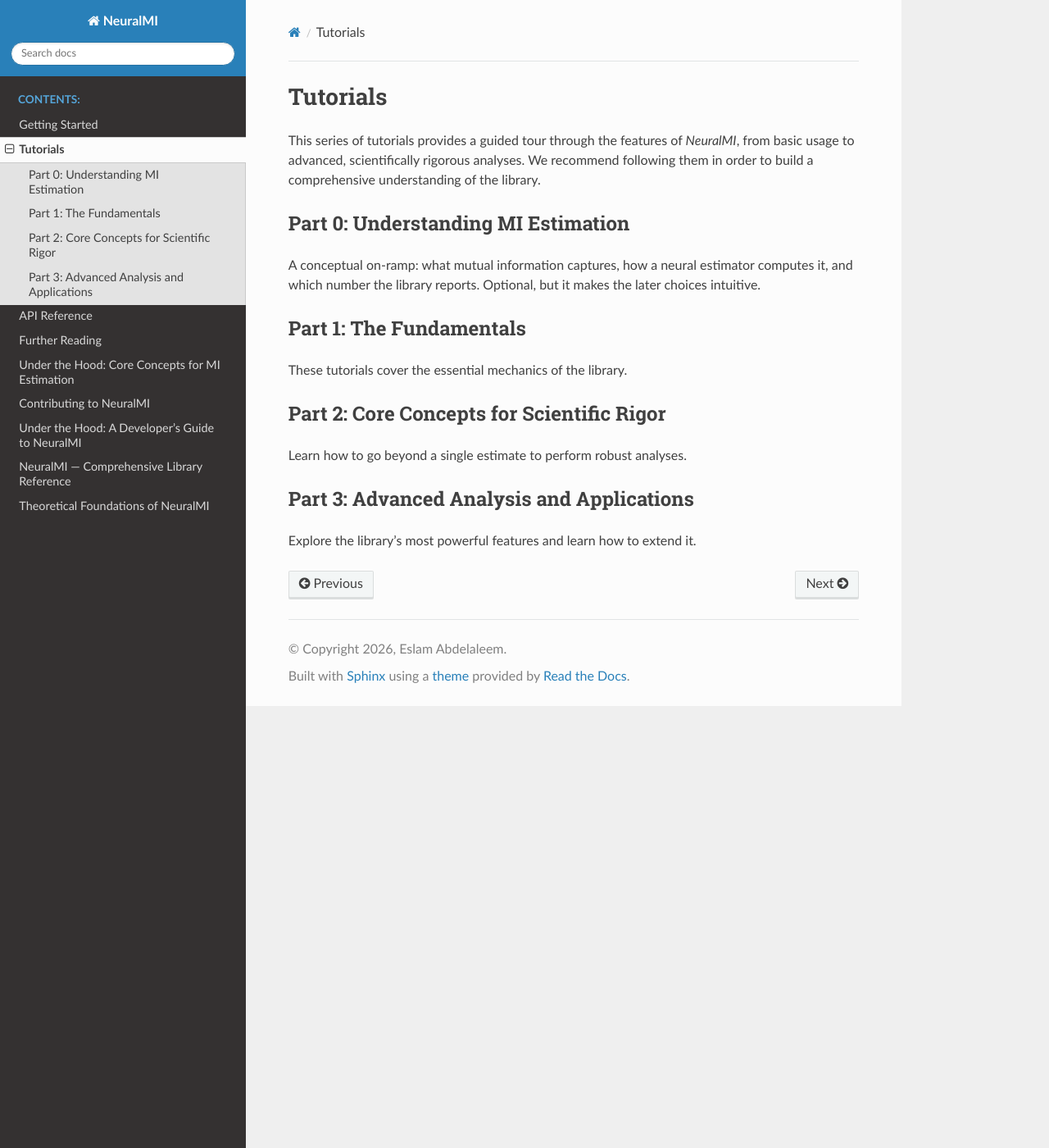
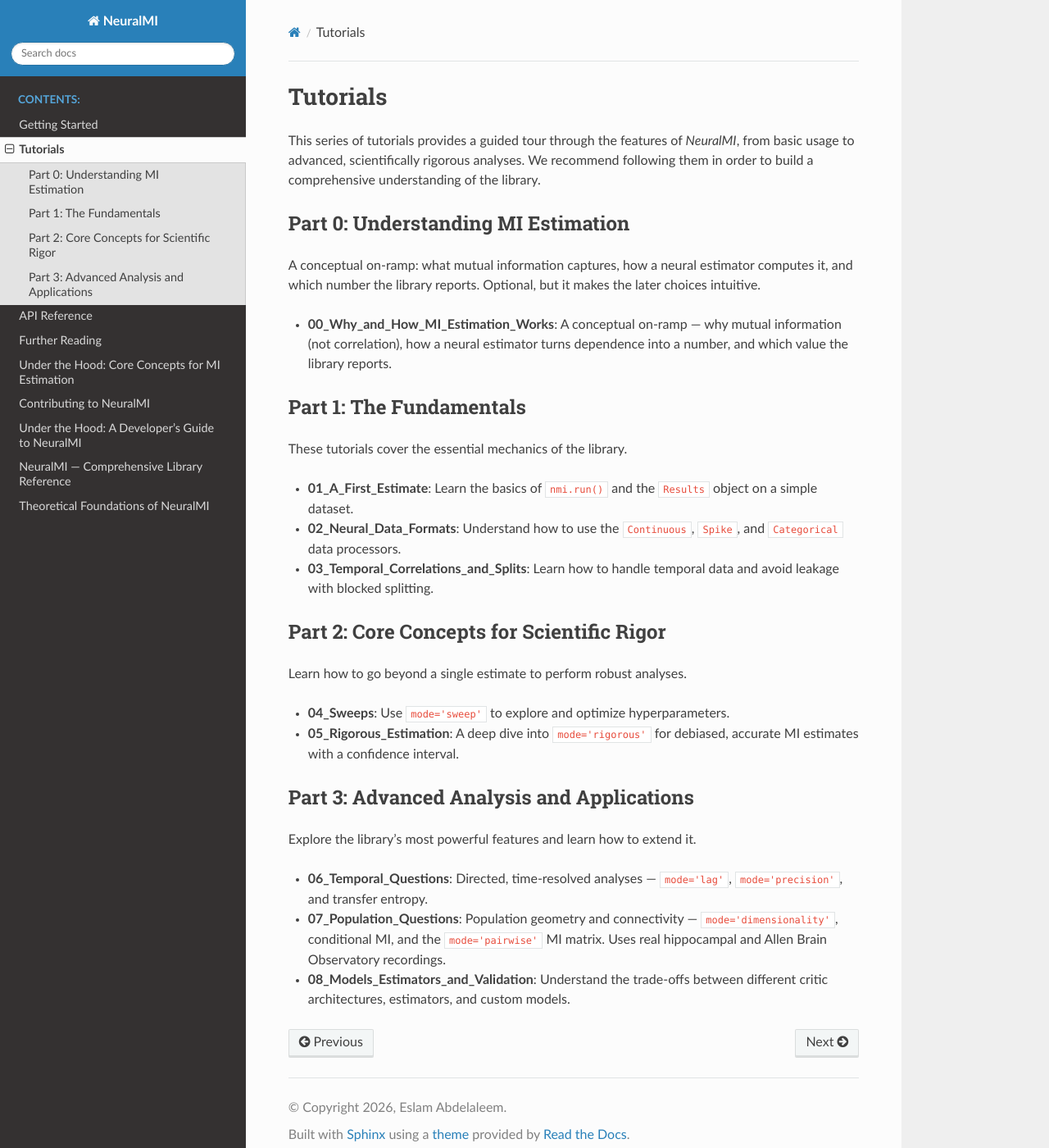
Before and after one commit to eslam-abdelaleem/NeuralMI, a Sphinx documentation site: the page built from docs/source/tutorials.rst, in a window 1280 px wide and 1400 px high. Shown: the whole window at 82% size. Built offline with Sphinx 7.4.7 and the Read the Docs theme 3.1.0, drawn with Linux system fonts in a browser that asks for light colours; pages that are not in the unit, such as notebooks, are missing from menus.

Commit message:
docs: add per-tutorial descriptions to the Sphinx tutorials index
tutorials.rst had a one-line blurb per Part but the individual tutorial
links inside each toctree carried no description -- a reader saw only
filenames. Ports the existing per-tutorial one-liners from README.md's
Learning Path section (already accurate and current) into the Sphinx page.

```diff
--- a/docs/source/tutorials.rst
+++ b/docs/source/tutorials.rst
@@ -11,6 +11,10 @@ Part 0: Understanding MI Estimation
 A conceptual on-ramp: what mutual information captures, how a neural estimator computes it,
 and which number the library reports. Optional, but it makes the later choices intuitive.
 
+- **00_Why_and_How_MI_Estimation_Works**: A conceptual on-ramp — why mutual
+  information (not correlation), how a neural estimator turns dependence into
+  a number, and which value the library reports.
+
 .. toctree::
    :maxdepth: 1
 
@@ -20,6 +24,13 @@ Part 1: The Fundamentals
 ------------------------
 
 These tutorials cover the essential mechanics of the library.
+
+- **01_A_First_Estimate**: Learn the basics of ``nmi.run()`` and the
+  ``Results`` object on a simple dataset.
+- **02_Neural_Data_Formats**: Understand how to use the ``Continuous``,
+  ``Spike``, and ``Categorical`` data processors.
+- **03_Temporal_Correlations_and_Splits**: Learn how to handle temporal data
+  and avoid leakage with blocked splitting.
 
 .. toctree::
    :maxdepth: 1
@@ -33,6 +44,10 @@ Part 2: Core Concepts for Scientific Rigor
 
 Learn how to go beyond a single estimate to perform robust analyses.
 
+- **04_Sweeps**: Use ``mode='sweep'`` to explore and optimize hyperparameters.
+- **05_Rigorous_Estimation**: A deep dive into ``mode='rigorous'`` for
+  debiased, accurate MI estimates with a confidence interval.
+
 .. toctree::
    :maxdepth: 1
 
@@ -44,6 +59,14 @@ Part 3: Advanced Analysis and Applications
 
 Explore the library's most powerful features and learn how to extend it.
 
+- **06_Temporal_Questions**: Directed, time-resolved analyses —
+  ``mode='lag'``, ``mode='precision'``, and transfer entropy.
+- **07_Population_Questions**: Population geometry and connectivity —
+  ``mode='dimensionality'``, conditional MI, and the ``mode='pairwise'`` MI
+  matrix. Uses real hippocampal and Allen Brain Observatory recordings.
+- **08_Models_Estimators_and_Validation**: Understand the trade-offs between
+  different critic architectures, estimators, and custom models.
+
 .. toctree::
    :maxdepth: 1
 
```
